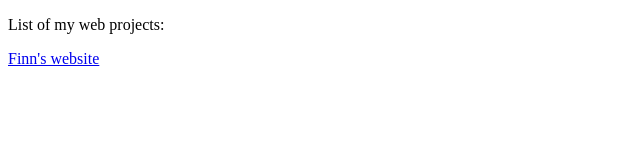
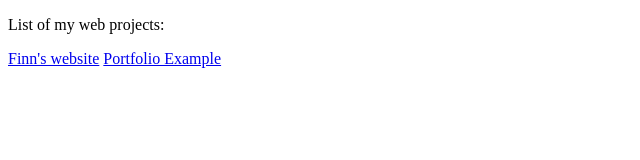
Before and after one commit to nik-lmao/hackclub-arcade, a plain HTML site: page index.html in a window 1280 px wide. Shown: the whole page, without its empty margins (0-640 px from the left). Drawn offline with Linux system fonts and the light colour scheme.

Commit message:
Update main page

```diff
--- a/index.html
+++ b/index.html
@@ -8,5 +8,6 @@
 <body>
     <p>List of my web projects:</p>
     <a href="/finn/index.html">Finn's website</a>
+    <a href="/portfolio/index.html">Portfolio Example</a>
 </body>
 </html>
```
